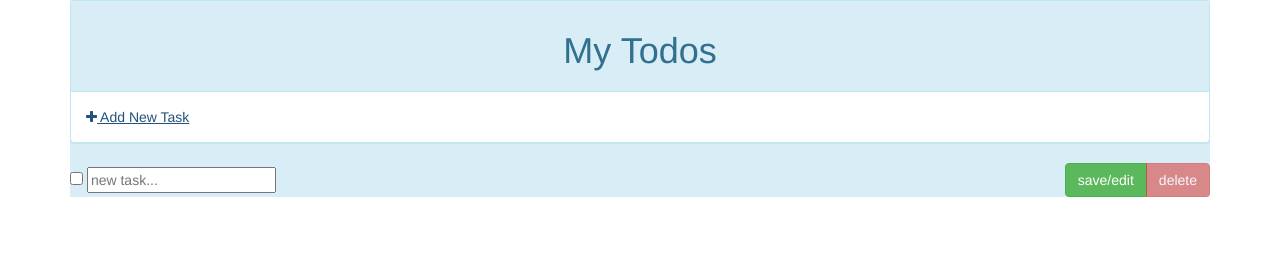
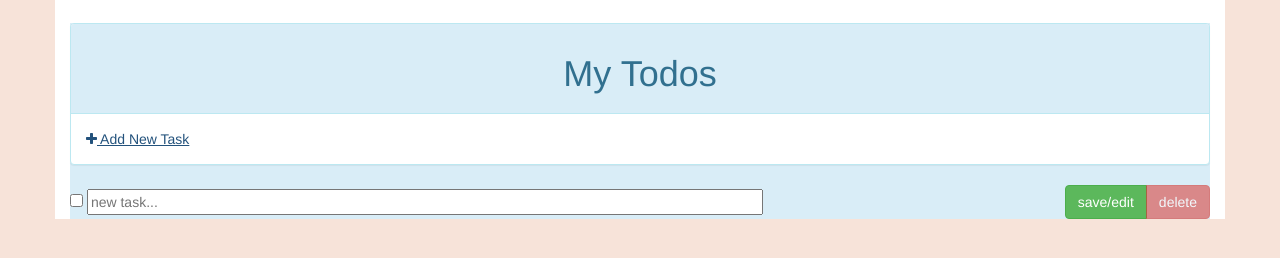
Before and after one commit to Scrump31/Todo-List-App, a website: page index.html in a window 1280 px wide. Both pictures are taken after a click on the link "Add New Task". Drawn offline with nearby package versions, Linux system fonts and the light colour scheme.

Commit message:
added html background, main top-margin, and increased input size

```diff
--- a/app/scss/main.scss
+++ b/app/scss/main.scss
@@ -1,3 +1,13 @@
+
+$panel-info: #d9edf7; // Bootstrap .panel-info color class
+$bodybg: complement($panel-info);
+html {
+  background-color: $bodybg;
+  main {
+    margin-top: 2%;
+  }
+}
+/* New Task Content */
 .content{
   display: flex;
   flex-direction: row;
--- a/index.html
+++ b/index.html
@@ -39,7 +39,7 @@
         <div>
           <input type="checkbox" ng-model="todo.done">
           <label ng-hide="editing" ng-dblclick="editing = !editing">{{todo.name}}</label>
-          <input ng-blur="editing = !editing" ng-show="editing" ng-model="todo.name" type="text" placeholder="new task..."/>
+          <input ng-blur="editing = !editing" ng-show="editing" ng-model="todo.name" type="text" size="80" placeholder="new task..."/>
         </div>
         <div>
           <!-- Task Edits -->
```
Also changed, not shown: app/css/main.css.
